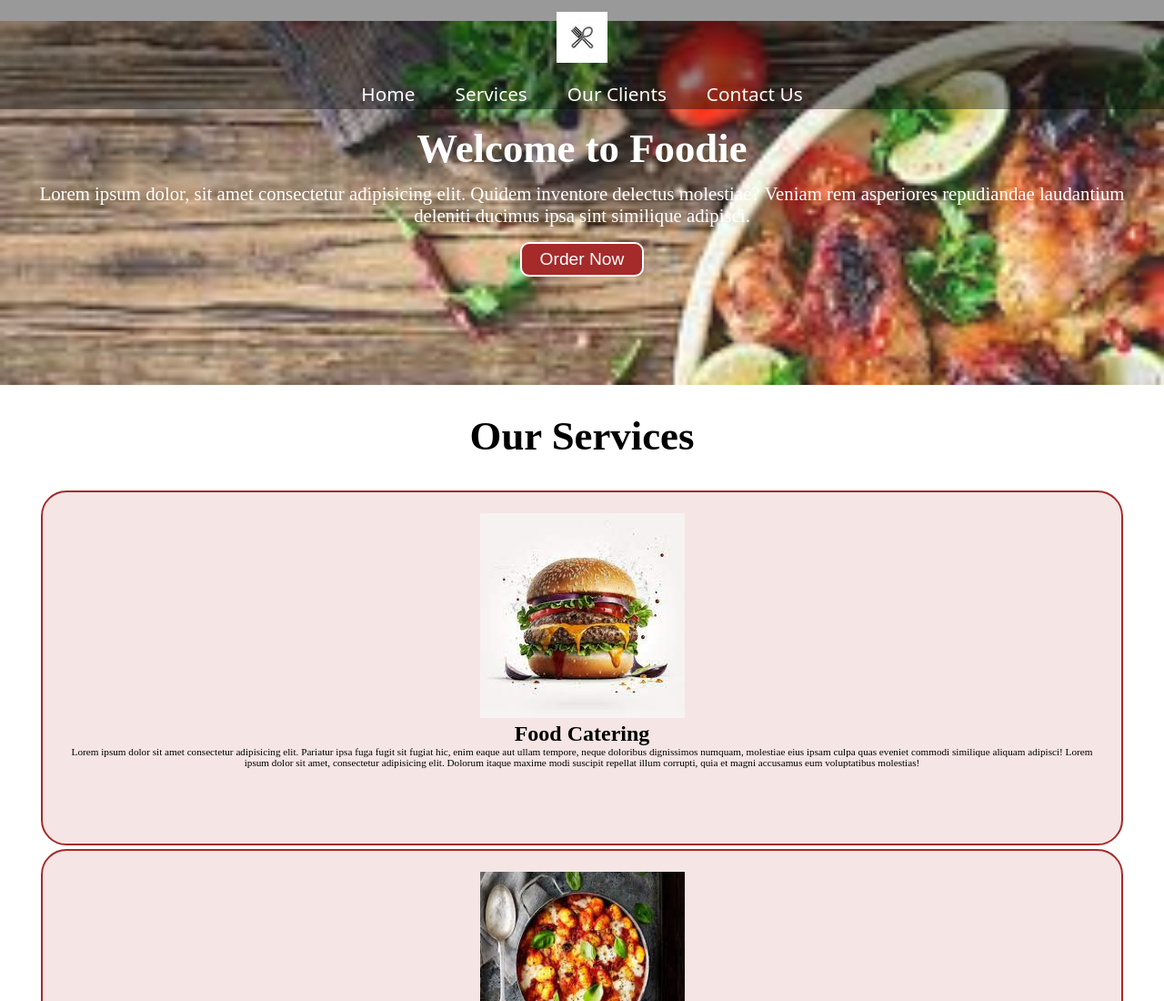
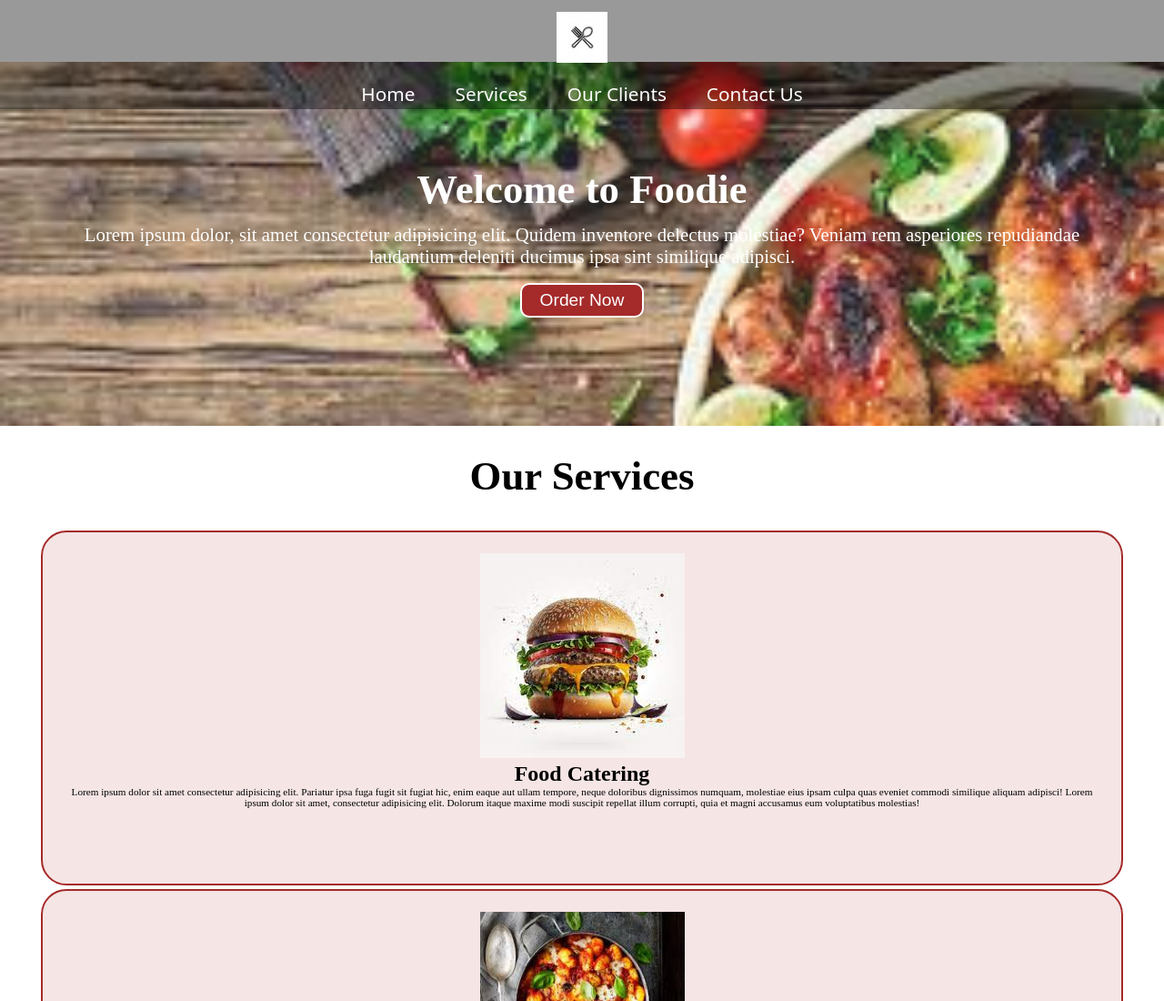
Before and after one commit to akshat-0025/foodie, a plain HTML site: page index.html in a window 1280 px wide. Shown: the top 1100 px of the page at 91% size. Drawn offline with Linux system fonts and the light colour scheme.

Commit message:
Update stylei.css

```diff
--- a/stylei.css
+++ b/stylei.css
@@ -221,8 +221,8 @@ footer{
     padding: 2px 6px;
 }
 #home{
-
-    padding: 3px 40px;
+    margin:46px;
+    padding: 2px 1px;
 }
 #services-container{
     margin-top: 115px;
```
